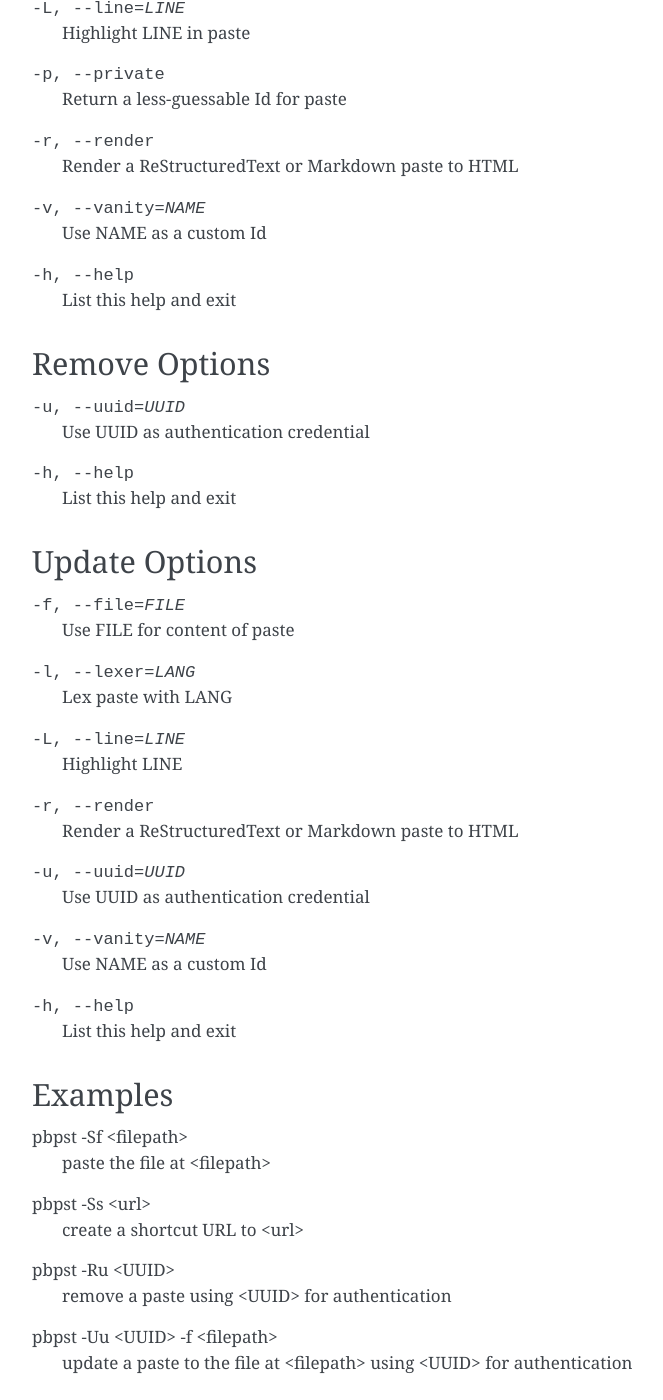
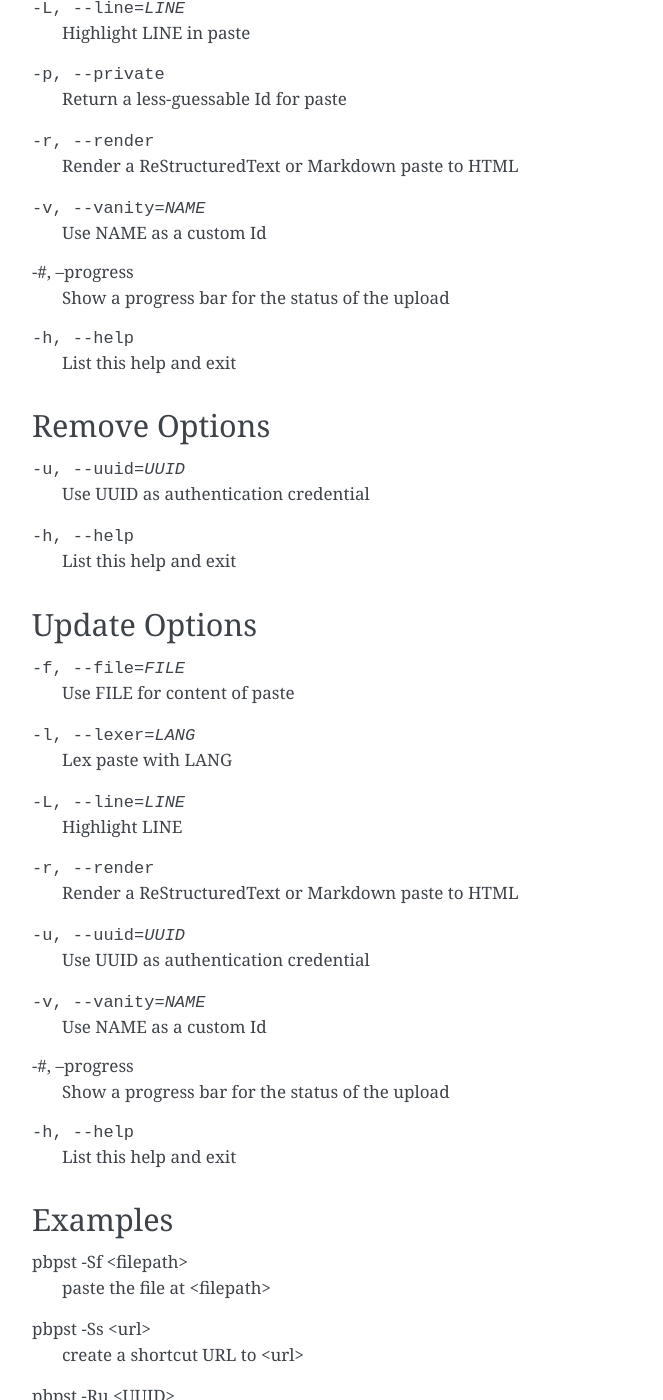
Before and after one commit to HalosGhost/pbpst, a Sphinx documentation site: the page built from doc/pbpst.rst, in a window 1280 px wide and 1400 px high, scrolled down 1197 px. Shown: the whole window, without its empty margins (388-1051 px from the left). Built offline with Sphinx 7.4.7, drawn with Linux system fonts in a browser that asks for light colours.

Commit message:
Document the progress bar option

```diff
--- a/doc/pbpst.rst
+++ b/doc/pbpst.rst
@@ -64,6 +64,9 @@
 -v, --vanity=NAME
     Use NAME as a custom Id
 
+-#, --progress
+    Show a progress bar for the status of the upload
+
 -h, --help
     List this help and exit
 
@@ -97,6 +100,9 @@
 -v, --vanity=NAME
     Use NAME as a custom Id
 
+-#, --progress
+    Show a progress bar for the status of the upload
+
 -h, --help
     List this help and exit
 
```
